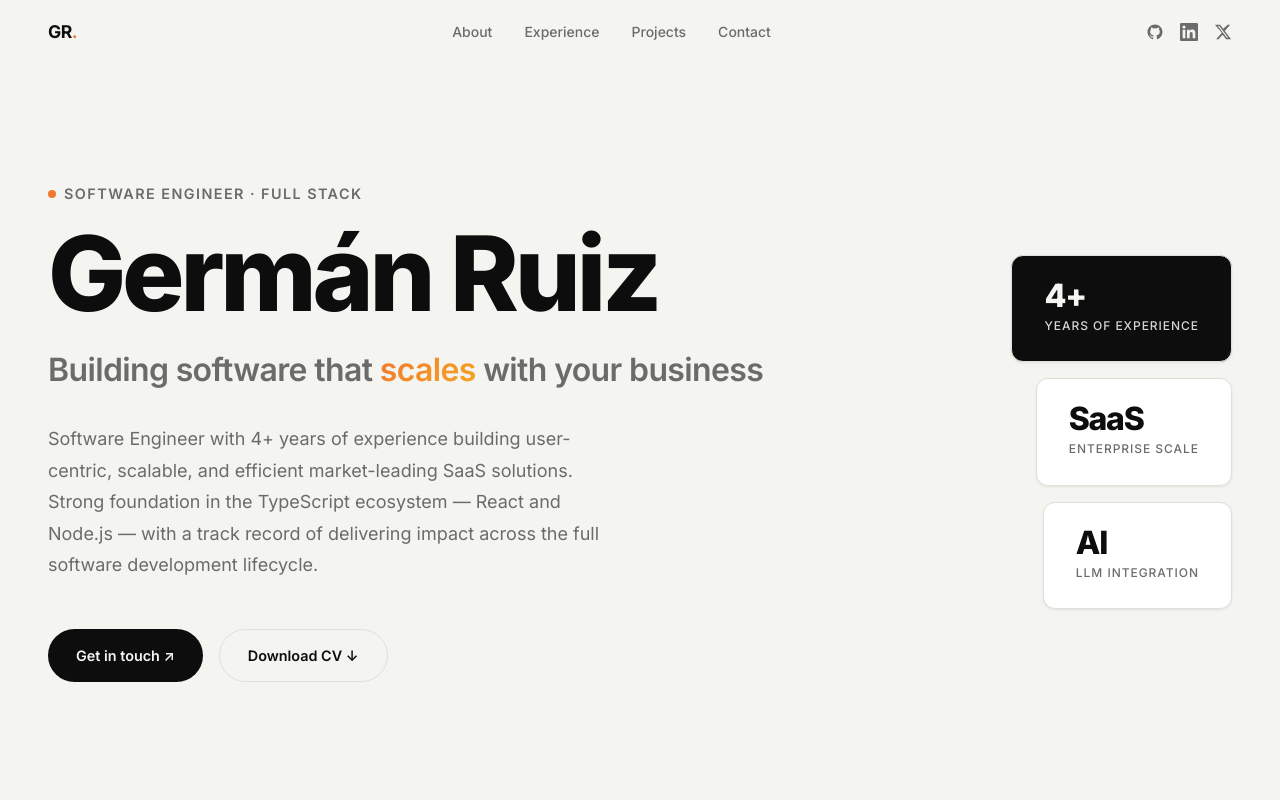
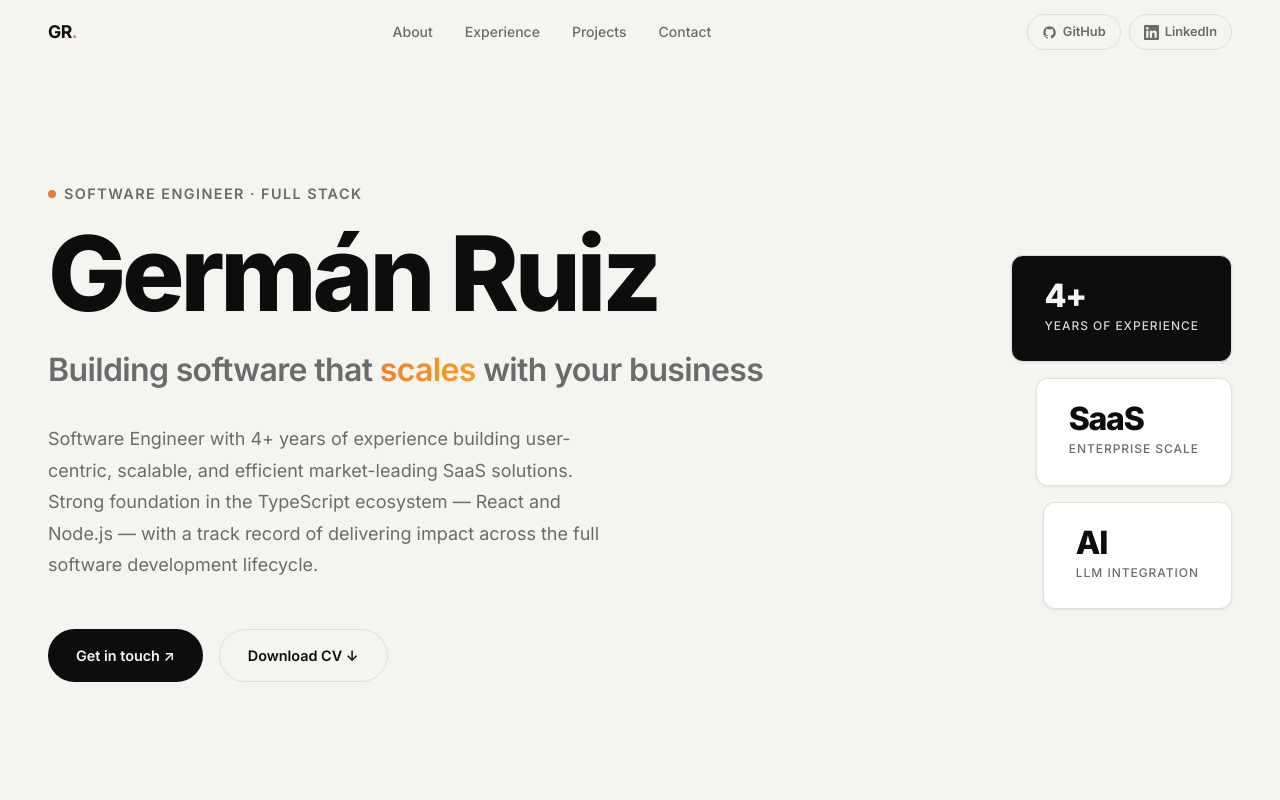
Before and after one commit to germanruzca/personal-site, a Next.js app: page / in a window 1280 px wide. Shown: the top 800 px of the page. Built offline with nearby package versions, Linux system fonts and the light colour scheme.

Commit message:
change structures and icons

```diff
--- a/src/components/Footer.tsx
+++ b/src/components/Footer.tsx
@@ -109,9 +109,6 @@ export default function Footer() {
             <SocialLink href="https://linkedin.com/in/germanruzca" target="_blank" rel="noopener noreferrer" aria-label="LinkedIn">
               <LinkedInIcon />
             </SocialLink>
-            <SocialLink href="https://x.com" target="_blank" rel="noopener noreferrer" aria-label="X">
-              <XIcon />
-            </SocialLink>
           </Socials>
           <Copyright>© {year} Germán Ruiz</Copyright>
         </Right>
--- a/src/components/Navbar.tsx
+++ b/src/components/Navbar.tsx
@@ -86,7 +86,7 @@ const NavLink = styled.li<{ $active: boolean }>`
 const SocialLinks = styled.div`
   display: flex;
   align-items: center;
-  gap: ${theme.spacing.md};
+  gap: ${theme.spacing.sm};
 
   ${media.sm} {
     display: none;
@@ -94,18 +94,27 @@ const SocialLinks = styled.div`
 `;
 
 const SocialLink = styled.a`
+  display: inline-flex;
+  align-items: center;
+  gap: 6px;
+  padding: 7px 14px;
+  border: 1.5px solid ${theme.colors.border};
+  border-radius: ${theme.borderRadius.full};
   color: ${theme.colors.muted};
-  transition: color ${theme.transitions.fast};
-  display: flex;
-  align-items: center;
+  font-size: 0.8rem;
+  font-weight: 600;
+  transition: all ${theme.transitions.fast};
 
   &:hover {
     color: ${theme.colors.text};
+    border-color: ${theme.colors.text};
+    background: ${theme.colors.tagBg};
   }
 
   svg {
-    width: 18px;
-    height: 18px;
+    width: 15px;
+    height: 15px;
+    flex-shrink: 0;
   }
 `;
 
@@ -220,14 +229,13 @@ export default function Navbar() {
           </NavLinks>
 
           <SocialLinks>
-            <SocialLink href="https://github.com" target="_blank" rel="noopener noreferrer" aria-label="GitHub">
+            <SocialLink href="https://github.com/germanruzca" target="_blank" rel="noopener noreferrer" aria-label="GitHub">
               <GitHubIcon />
+              GitHub
             </SocialLink>
-            <SocialLink href="https://linkedin.com" target="_blank" rel="noopener noreferrer" aria-label="LinkedIn">
+            <SocialLink href="https://www.linkedin.com/in/germanruzca/" target="_blank" rel="noopener noreferrer" aria-label="LinkedIn">
               <LinkedInIcon />
-            </SocialLink>
-            <SocialLink href="https://x.com" target="_blank" rel="noopener noreferrer" aria-label="X (Twitter)">
-              <XIcon />
+              LinkedIn
             </SocialLink>
           </SocialLinks>
 
--- a/src/components/Projects.tsx
+++ b/src/components/Projects.tsx
@@ -202,7 +202,7 @@ export default function Projects() {
           animate={inView ? { opacity: 1, y: 0 } : {}}
           transition={{ duration: 0.5 }}
         >
-          <SectionLabel>Work</SectionLabel>
+          <SectionLabel>Side Projects</SectionLabel>
           <SectionTitle>Selected Projects</SectionTitle>
         </motion.div>
 
```
